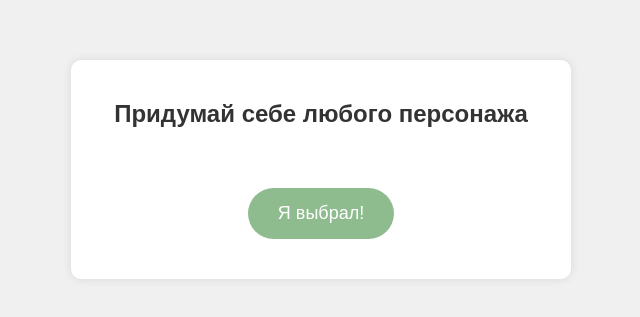
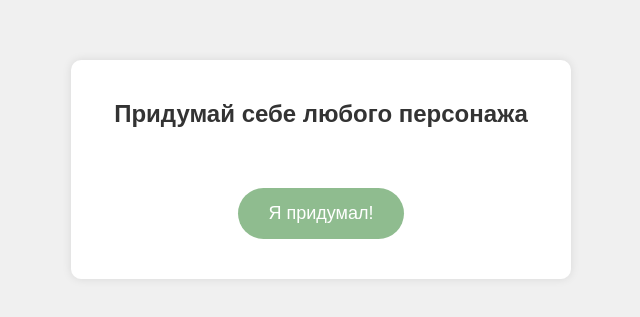
Before and after one commit to Dofaminov/random-words, a plain HTML site: page index.html in a window 1280 px wide. Shown: the part 231-548 px from the top of the page, without its empty margins (319-959 px from the left). Drawn offline with Linux system fonts and the light colour scheme.

Commit message:
Изменил название кнопки в index.html

```diff
--- a/index.html
+++ b/index.html
@@ -9,7 +9,7 @@
 <body>
   <div class="container">
     <h1>Придумай себе любого персонажа</h1>
-    <button id="chooseCharacterButton" class="green-button">Я выбрал!</button>
+    <button id="chooseCharacterButton" class="green-button">Я придумал!</button>
 
     <div id="chooseTimeSection" class="hidden">
       <p class="instruction">Выбери время:</p>
```
